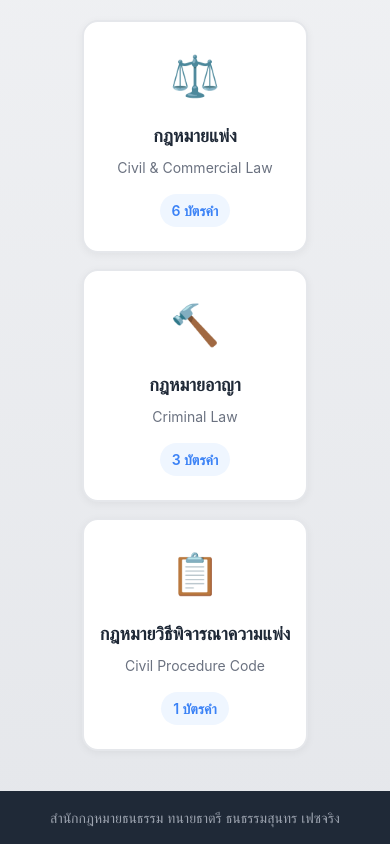
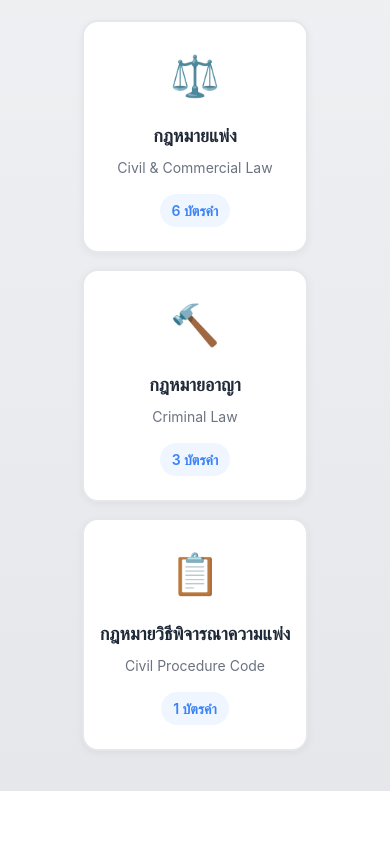
Before and after one commit to WaiRung/thai-law, a Vue app: page / in a window 390 px wide. Shown: the part 403-1247 px from the top of the page. After the commit the page ends 1194 px from the top, so only its background shows below. Built offline with nearby package versions, Linux system fonts and the light colour scheme; no server answers.

Commit message:
Remove footer from App.vue to improve mobile UX
Co-authored-by: WaiRung <67456708+WaiRung@users.noreply.github.com>

```diff
--- a/src/App.vue
+++ b/src/App.vue
@@ -5,11 +5,6 @@
 
         <!-- Router View -->
         <router-view />
-
-        <!-- Footer -->
-        <footer class="app-footer">
-            <p>สำนักกฎหมายธนธรรม ทนายธาตรี ธนธรรมสุนทร เฟซจริง</p>
-        </footer>
     </div>
 </template>
 
@@ -24,16 +19,4 @@ import AppHeader from "./components/AppHeader.vue";
     flex-direction: column;
     background: linear-gradient(to bottom, #f3f4f6, #e5e7eb);
 }
-
-.app-footer {
-    background-color: #1f2937;
-    color: #9ca3af;
-    padding: 1rem;
-    text-align: center;
-    font-size: 0.875rem;
-}
-
-.app-footer p {
-    margin: 0;
-}
 </style>
```
